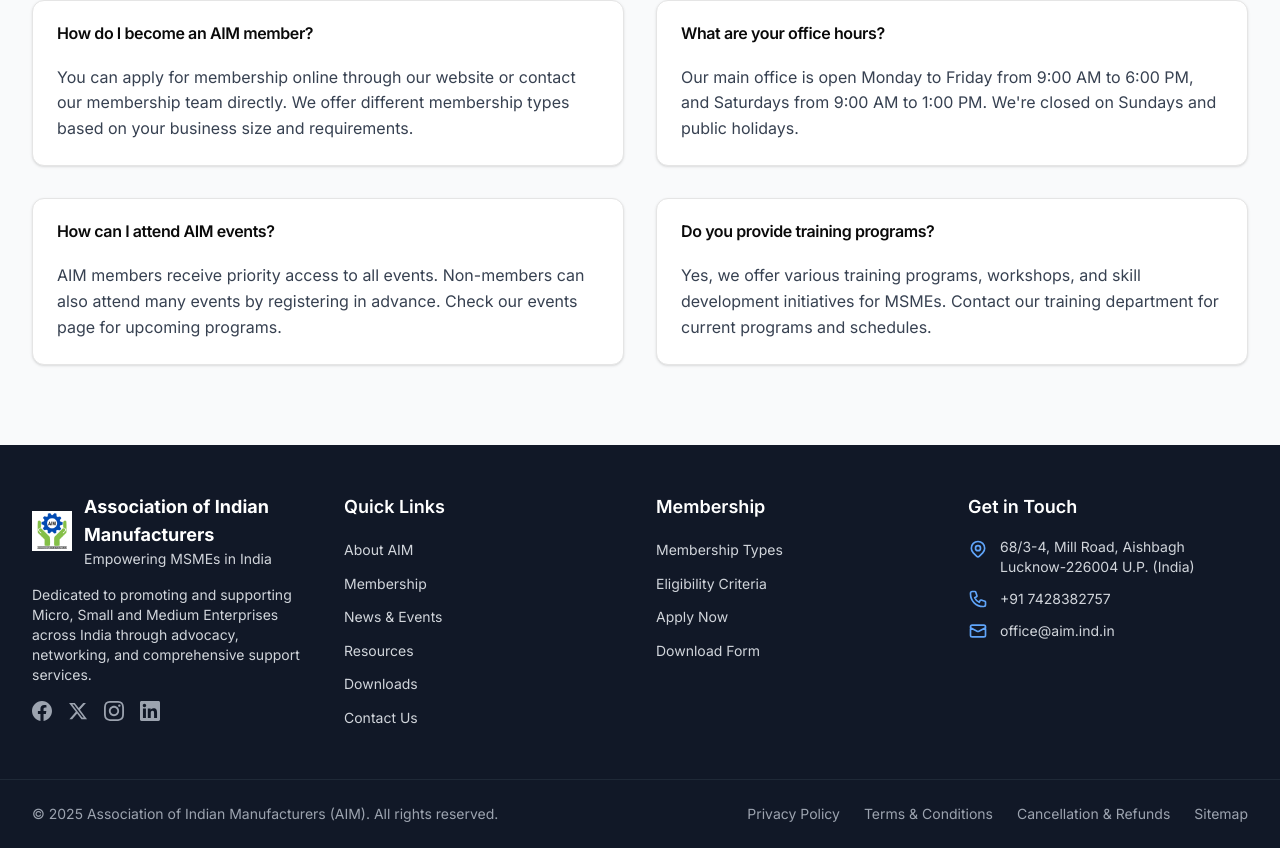
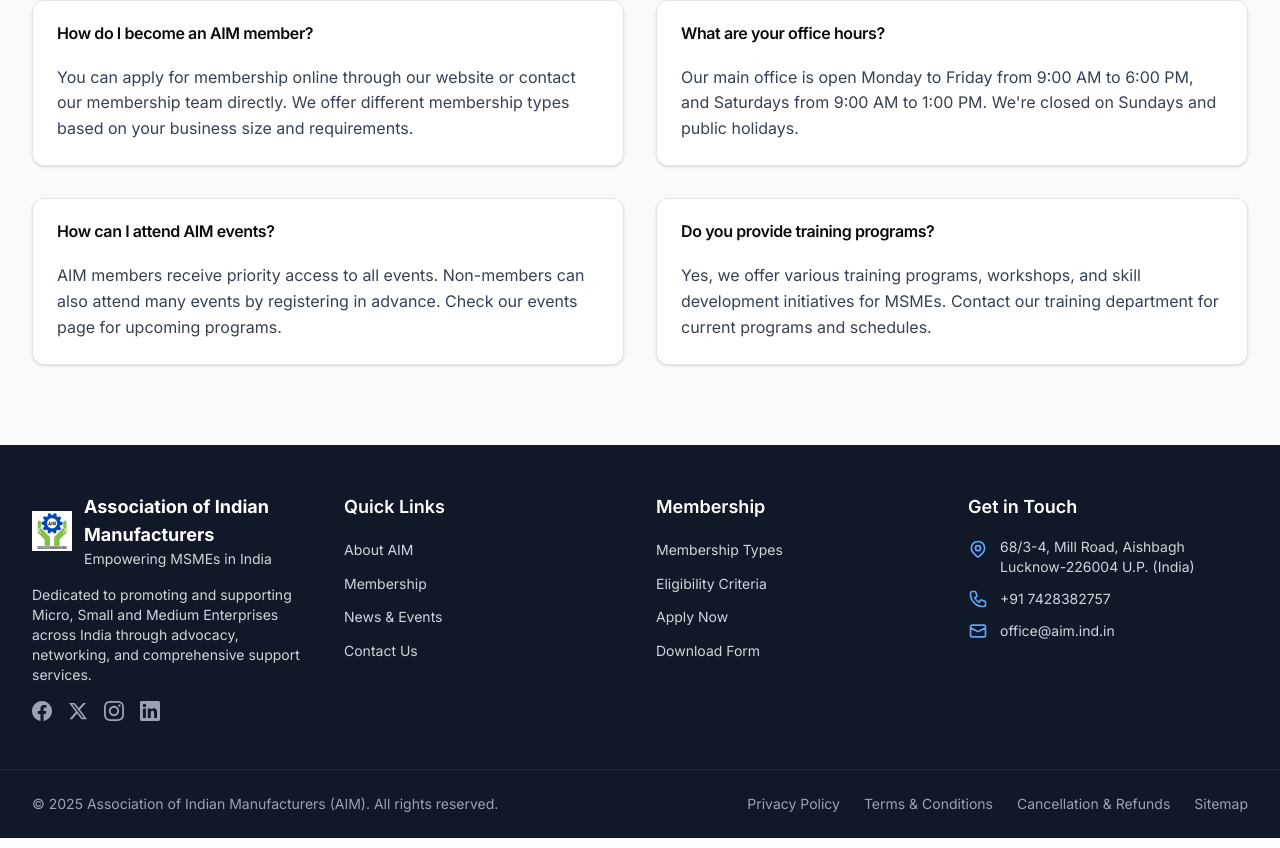
Before and after one commit to amang06/aim-website, a Next.js app: page /contact in a window 1280 px wide. Shown: the part 1774-2622 px from the top of the page. Built offline with nearby package versions, Linux system fonts and the light colour scheme.

Commit message:
form download

```diff
--- a/src/components/layout/Footer.tsx
+++ b/src/components/layout/Footer.tsx
@@ -11,8 +11,8 @@
     { name: "Membership", href: "/membership" },
     // { name: "States & Chapters", href: "/states" },
     { name: "News & Events", href: "/news" },
-    { name: "Resources", href: "/resources" },
-    { name: "Downloads", href: "/downloads" },
+    // { name: "Resources", href: "/resources" },
+    // { name: "Downloads", href: "/downloads" },
     { name: "Contact Us", href: "/contact" },
   ];
 
@@ -20,7 +20,7 @@
     { name: "Membership Types", href: "/membership/type" },
     { name: "Eligibility Criteria", href: "/membership/eligibility" },
     { name: "Apply Now", href: "/membership/apply" },
-    { name: "Download Form", href: "/downloads/membership-form.pdf" },
+    { name: "Download Form", href: "/downloads/AIM-Membership-Form.pdf" },
   ];
 
   return (
--- a/src/components/layout/Header.tsx
+++ b/src/components/layout/Header.tsx
@@ -27,7 +27,7 @@
         { name: "Apply Now", href: "/membership/apply" },
         {
           name: "Download Form",
-          href: "/downloads/membership-form.pdf",
+          href: "/downloads/AIM-Membership-Form.pdf",
           external: true,
         },
       ],
@@ -132,7 +132,6 @@
 
           {/* Search and Social Icons */}
           <div className="hidden lg:flex items-center space-x-3">
-
             <div className="flex space-x-2">
               <a
                 href="https://www.facebook.com/aimaukm/"
```
Also changed, not shown: 1 other file (tests, documents, lock files or other folders).
